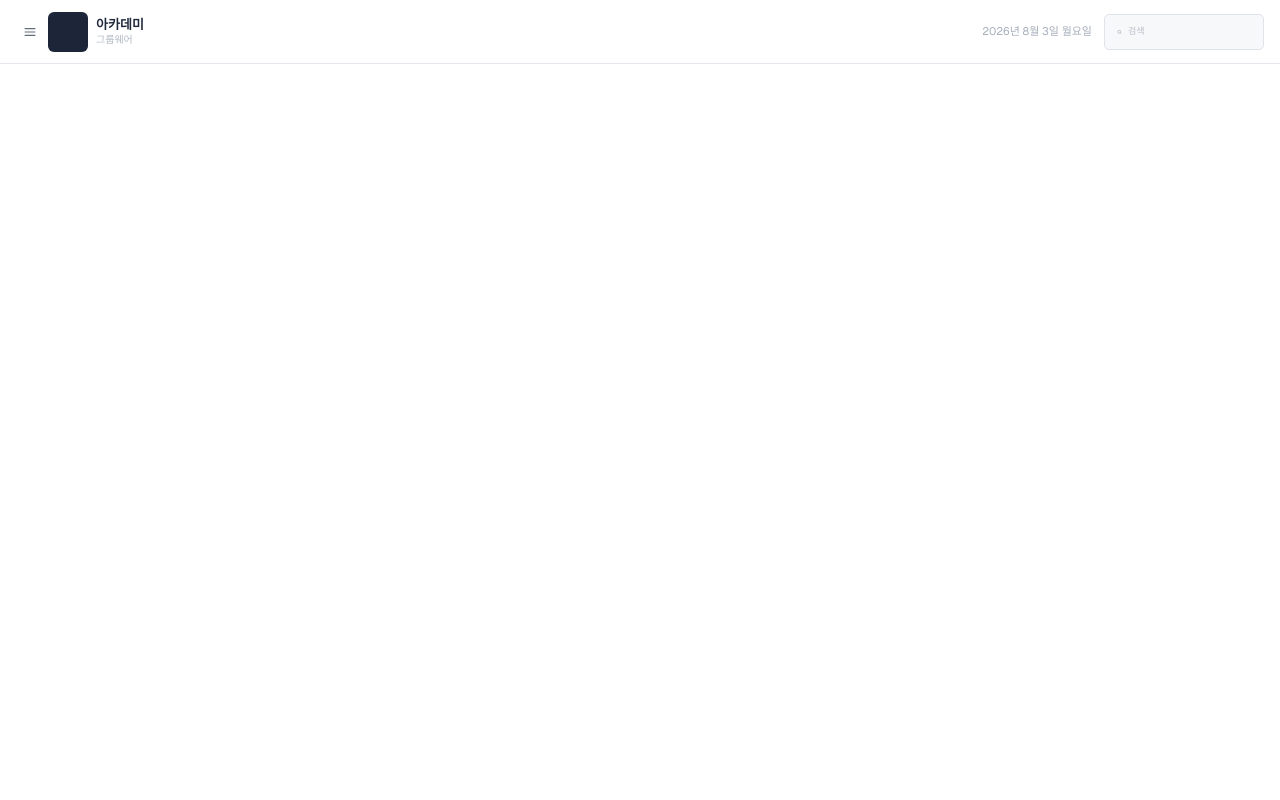
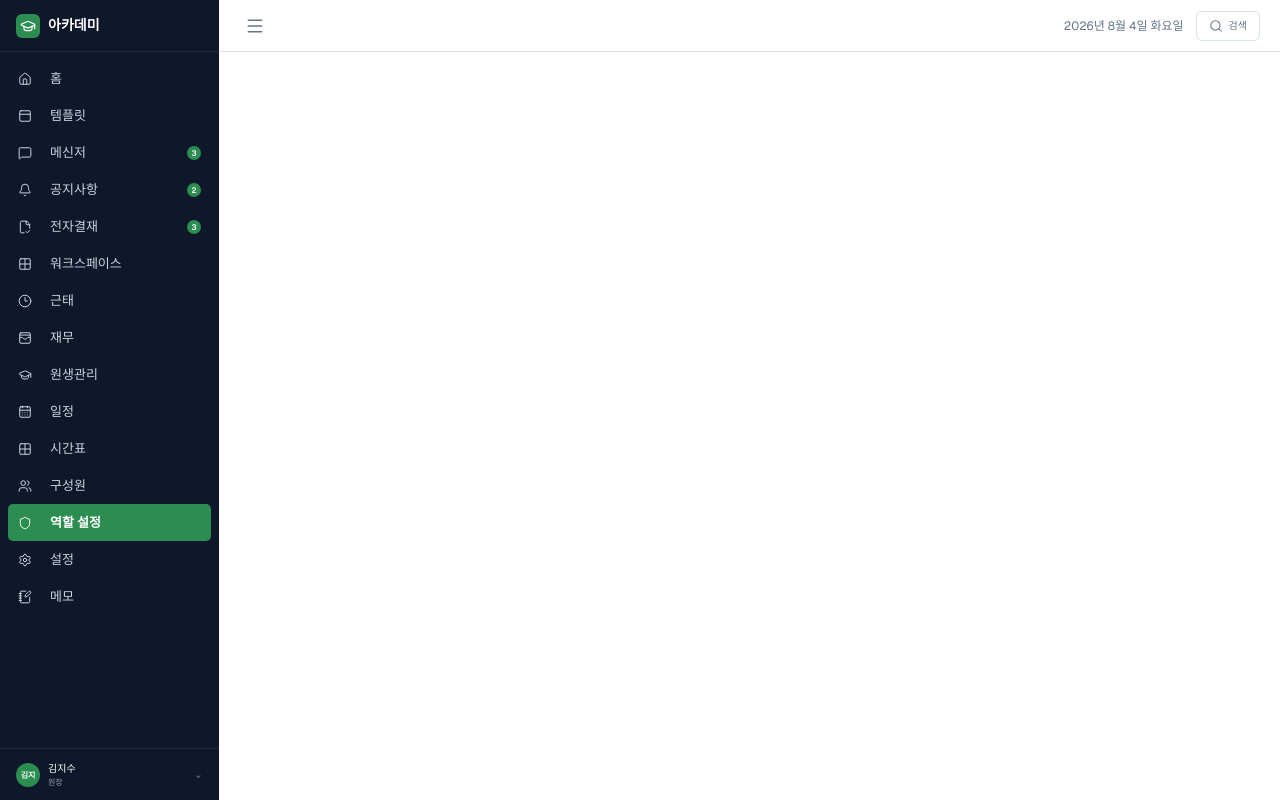
Before and after one commit to mudo-project/Team-MUDO-FrontEnd, a Next.js app: page / in a window 1280 px wide. Built offline with nearby package versions, Linux system fonts and the light colour scheme.

Commit message:
[FEATURE] 사이드바, 헤더 html,css 제작#5

```diff
--- a/src/app/layout.tsx
+++ b/src/app/layout.tsx
@@ -21,9 +21,11 @@ export default function RootLayout({
     <html
       lang="en" className={cn("font-sans", geist.variable)}
     >
-      <body className="min-h-full flex flex-col overflow-auto scrollbar-hide">
-        <Header />
-        <div className="flex pt-16">
+      <body className="min-h-full flex overflow-auto scrollbar-hide">
+        <Sidebar />
+
+        <div className="flex-1">
+          <Header />
           {children}
         </div>
       </body>
--- a/src/components/layout/Header.tsx
+++ b/src/components/layout/Header.tsx
@@ -1,54 +1,26 @@
+import { Menu, Search } from "lucide-react";
+
 export default function Header() {
     return (
-        <header className="fixed flex h-16 w-full items-center border-b border-[#E4E7EB] bg-white text-[#202A3C] px-4">
+        <header className="flex h-13 w-full items-center border-b border-[#D7E8DB] bg-white px-5 text-[#0F172A]">
+            <button
+                className="flex h-8 w-8 items-center justify-center text-[#64748B]"
+                type="button"
+                aria-label="사이드바 메뉴 열기"
+            >
+                <Menu className="h-5 w-5" strokeWidth={1.8} />
+            </button>
+
+
+            <span className="ml-auto text-[12px] text-[#64748B]">2026년 8월 4일 화요일</span>
 
             <button
-                className="flex h-7 w-7 items-center justify-center text-[#626C7A]"
+                className="ml-3 flex h-[30px] items-center rounded-[6px] border border-[#D7E8DB] bg-white px-3 text-[10px] text-[#64748B]"
                 type="button"
-                aria-label="메뉴 열기"
             >
-                <svg
-                    className="h-4 w-4"
-                    viewBox="0 0 24 24"
-                    fill="none"
-                    stroke="currentColor"
-                    strokeWidth="1.7"
-                    aria-hidden="true"
-                >
-                    <path d="M4 7h16M4 12h16M4 17h16" />
-                </svg>
+                <Search className="mr-1.5 h-3.5 w-3.5" strokeWidth={1.8} />
+                검색
             </button>
-
-            <div className="ml-1 flex h-10 w-10 items-center justify-center rounded-[6px] bg-[#1D2638]">
-
-            </div>
-
-            <div className="ml-2 leading-none">
-                <strong className="block text-[13px] font-bold">아카데미</strong>
-                <span className="mt-1 block text-[10px] text-[#B1B8C2]">그룹웨어</span>
-            </div>
-
-            <div className="ml-auto flex items-center">
-                <span className="text-[11px] text-[#A5ADBA]">2026년 8월 3일 월요일</span>
-                <div
-                    className="ml-3 flex h-9 w-40 items-center rounded-[5px] border border-[#E0E4E9] bg-[#F7F8FA] px-3 text-[9px] text-[#7E8795]"
-                >
-                    <svg
-                        className="mr-1.5 h-3 w-3"
-                        viewBox="0 0 24 24"
-                        fill="none"
-                        stroke="currentColor"
-                        strokeWidth="2"
-                        aria-hidden="true"
-                    >
-                        <circle cx="11" cy="11" r="7" />
-                        <path d="m20 20-4-4" />
-                    </svg>
-                    <input
-                        className="focus:outline-none"
-                        placeholder="검색" />
-                </div>
-            </div>
         </header>
     );
 }
--- a/src/components/layout/Sidebar.tsx
+++ b/src/components/layout/Sidebar.tsx
@@ -1,101 +1,98 @@
 import Link from "next/link";
+import {
+    Bell,
+    CalendarDays,
+    Clock3,
+    FileCheck2,
+    GraduationCap,
+    Grid2X2,
+    Home,
+    MessageSquare,
+    NotebookPen,
+    PanelTop,
+    Settings,
+    Shield,
+    Users,
+    WalletCards,
+    type LucideIcon,
+} from "lucide-react";
 
-const menuGroups = [
-    [
-        { label: "홈", icon: "⌂", href: "/" },
-        { label: "템플릿", icon: "≡", href: "#" },
-    ],
-    [
-        { label: "메신저", icon: "□", href: "#", count: 3 },
-        { label: "공지사항", icon: "♧", href: "#", count: 2 },
-    ],
-    [
-        { label: "전자결재", icon: "▤", href: "#", count: 3 },
-        { label: "워크스페이스", icon: "▦", href: "/workspace" },
-        { label: "업무관리", icon: "☑", href: "/workspace/my-works" },
-    ],
-    [
-        { label: "근태", icon: "◷", href: "#" },
-        { label: "재무", icon: "$", href: "#" },
-    ],
-    [
-        { label: "원생관리", icon: "◇", href: "#" },
-        { label: "일정", icon: "□", href: "#" },
-        { label: "시간표", icon: "▦", href: "#" },
-        { label: "문자 발송", icon: "▯", href: "#" },
-    ],
-    [
-        { label: "구성원", icon: "♧", href: "#" },
-        { label: "역할 설정", icon: "♢", href: "#" },
-        { label: "영수증·지출", icon: "▤", href: "#" },
-        { label: "자료실", icon: "□", href: "#" },
-        { label: "설정", icon: "⚙", href: "#" },
-    ],
-    [
-        { label: "메모", icon: "□", href: "#" },
-        { label: "메모1", icon: "□", href: "#" },
-        { label: "메모2", icon: "□", href: "#" },
-        { label: "메모3", icon: "□", href: "#" },
-        { label: "메모4", icon: "□", href: "#" },
-        { label: "메모5", icon: "□", href: "#" }
-    ],
+type MenuItem = {
+    label: string;
+    href: string;
+    icon: LucideIcon;
+    count?: number;
+    active?: boolean;
+    dividerAfter?: boolean;
+};
+
+const menuItems: MenuItem[] = [
+    { label: "홈", href: "/", icon: Home },
+    { label: "템플릿", href: "#", icon: PanelTop },
+    { label: "메신저", href: "#", icon: MessageSquare, count: 3 },
+    { label: "공지사항", href: "#", icon: Bell, count: 2 },
+    { label: "전자결재", href: "#", icon: FileCheck2, count: 3 },
+    { label: "워크스페이스", href: "/workspace", icon: Grid2X2 },
+    { label: "근태", href: "#", icon: Clock3 },
+    { label: "재무", href: "#", icon: WalletCards },
+    { label: "원생관리", href: "#", icon: GraduationCap },
+    { label: "일정", href: "#", icon: CalendarDays },
+    { label: "시간표", href: "#", icon: Grid2X2 },
+    { label: "구성원", href: "#", icon: Users },
+    { label: "역할 설정", href: "#", icon: Shield, active: true },
+    { label: "설정", href: "#", icon: Settings },
+    { label: "메모", href: "#", icon: NotebookPen },
 ];
 
 export default function Sidebar() {
     return (
-        <aside className="
-                fixed top-16 bottom-0 left-0
-                flex w-70 flex-col
-                border-r border-[#E3E7EC]
-                bg-white text-[#4F5968]
-            ">
-            <nav className="
-                min-h-0 flex-1 overflow-y-auto
-                px-1.5
-                [scrollbar-width:none]
-                [-ms-overflow-style:none]
-                [&::-webkit-scrollbar]:hidden
-                ">
-                {menuGroups.map((group, groupIndex) => (
-                    <div
-                        className={groupIndex === 0 ? "pb-1" : "border-t border-[#EEF0F3] py-1"}
-                        key={group.map((item) => item.label).join("-")}
-                    >
-                        {group.map((item) => (
+        <aside className="flex h-screen w-[219px] shrink-0 flex-col bg-[#0F172A] text-[#CBD5E1]">
+            <div className="flex h-13 shrink-0 items-center border-b border-white/8 px-4">
+                <div className="flex h-6 w-6 items-center justify-center rounded-[6px] bg-[#2C8D50]">
+                    <GraduationCap className="h-4 w-4 text-white" strokeWidth={1.8} />
+                </div>
+                <strong className="ml-2 block text-[14px] font-semibold text-white">아카데미</strong>
+            </div>
+
+            <nav className="w-full overflow-y-auto px-2 py-2  scrollbar-hide">
+                {menuItems.map((item) => {
+                    const Icon = item.icon;
+
+                    return (
+                        <div
+                            className={`px-2.5 py-1.5  rounded-[5px] ${item.active
+                                ? "bg-[#2C8D50] font-semibold text-white"
+                                : "text-[#CBD5E1] hover:bg-white/5"
+                                }`}
+                            key={item.label}
+                        >
                             <Link
-                                className={`flex h-[33px] w-full items-center rounded-[7px] px-2.5 text-[12px] text-[#596474]`}
+                                className={`flex h-[25px] gap-2.5 w-full items-center text-[10px]`}
                                 href={item.href}
-                                key={item.label}
                             >
-                                <span className="flex w-5 shrink-0 items-center justify-center text-[16px] font-light text-[#8E99A9]">
-                                    {item.icon}
-                                </span>
-                                <span className="ml-2">{item.label}</span>
+                                <Icon className="h-3.5 w-3.5" strokeWidth={1.7} />
+                                <span className="ml-2 text-[13px]">{item.label}</span>
                                 {item.count && (
-                                    <span className="ml-auto flex h-4 min-w-4 items-center justify-center rounded-full bg-[#172035] px-1 text-[9px] font-semibold text-white">
+                                    <span className="ml-auto flex h-3.5 min-w-3.5 items-center justify-center rounded-full bg-[#2C8D50] px-1 text-[8px] font-semibold text-white">
                                         {item.count}
                                     </span>
                                 )}
                             </Link>
-                        ))}
-                    </div>
-                ))}
+                        </div>
+                    );
+                })}
             </nav>
 
-            <div className="
-                flex h-[60px] w-full shrink-0 items-center
-                border-t border-[#E7EAEF]
-                bg-white px-3 text-left
-                ">
-                <span className="flex h-8 w-8 items-center justify-center rounded-full bg-[#172035] text-[9px] font-semibold text-white">
+            <button className="mt-auto flex h-[52px] w-full shrink-0 items-center border-t border-white/8 px-4 text-left">
+                <span className="flex h-6 w-6 items-center justify-center rounded-full bg-[#2C8D50] text-[8px] font-semibold text-white">
                     김지
                 </span>
-                <span className="ml-2">
-                    <strong className="block text-[12px] font-semibold text-[#202A3C]">김지수</strong>
-                    <span className="mt-0.5 block text-[9px] text-[#AAB2BF]">원장</span>
+                <span className="ml-2 leading-none">
+                    <strong className="block text-[10px] font-medium text-white">김지수</strong>
+                    <span className="mt-1 block text-[8px] text-[#94A3B8]">원장</span>
                 </span>
-                <span className="ml-auto text-[14px] text-[#AEB6C2]">⌄</span>
-            </div>
+                <span className="ml-auto text-[11px] text-[#64748B]">⌄</span>
+            </button>
         </aside>
     );
 }
```
